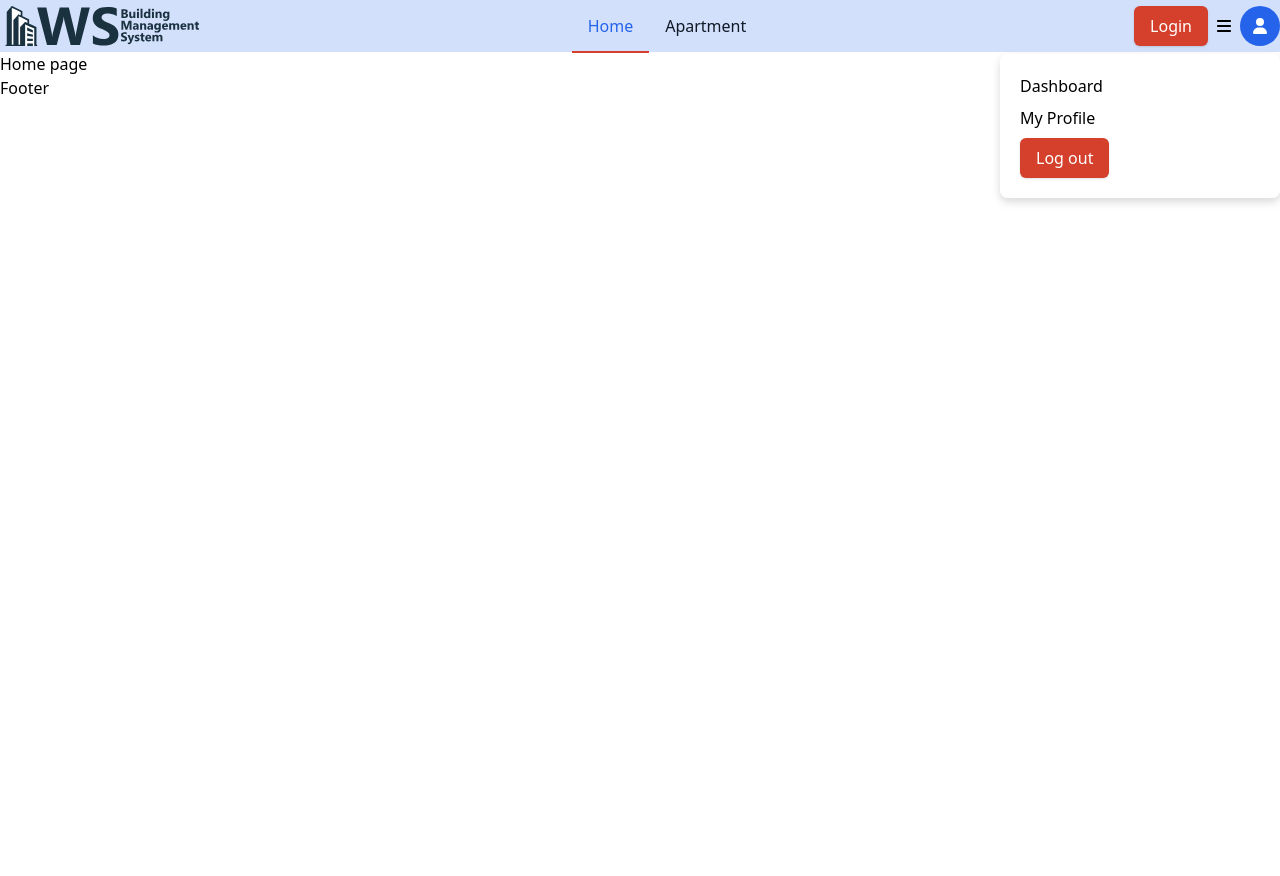
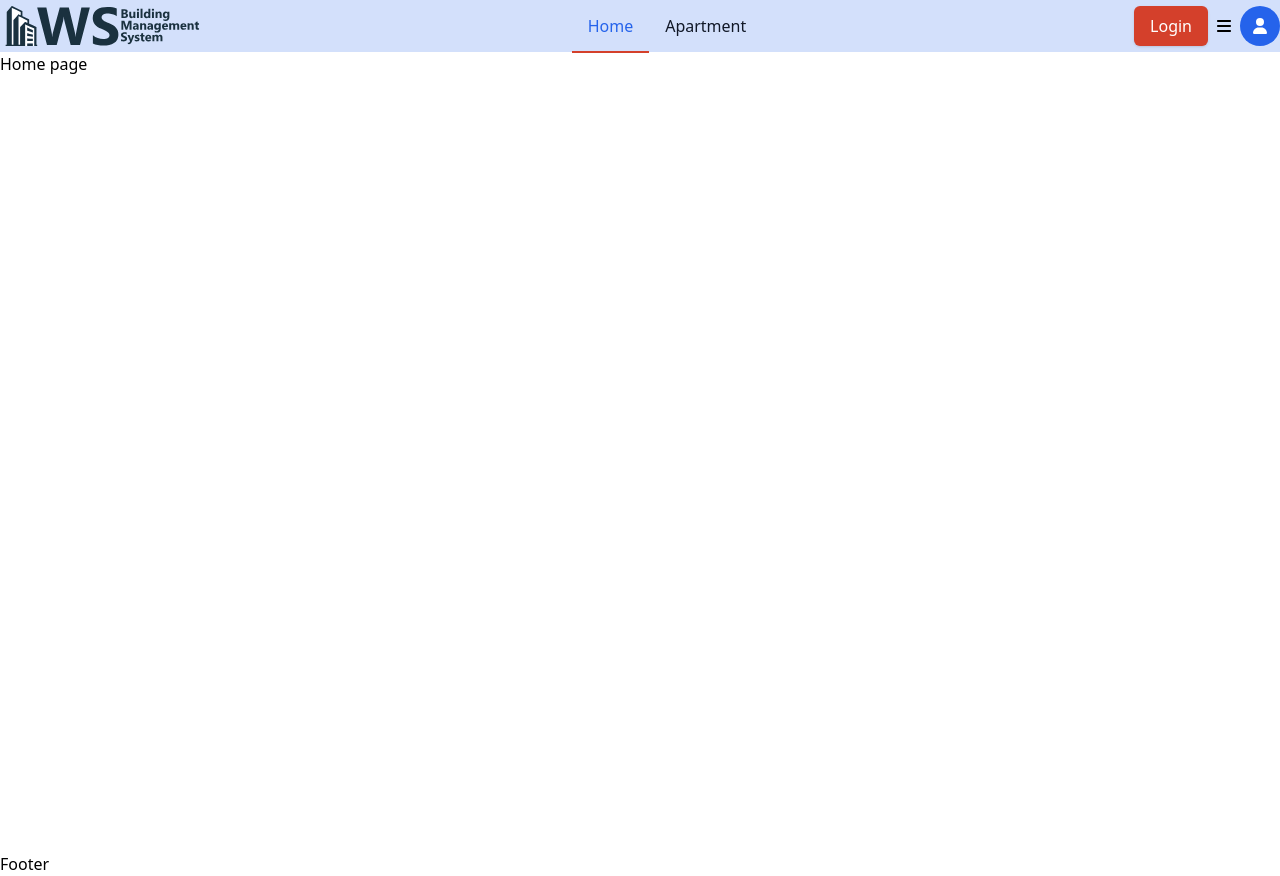
Before and after one commit to wahednur/mbs-client, a React (Vite) app: page / in a window 1280 px wide. Before the commit the page ends 800 px from the top, so only its background shows below. Built offline with nearby package versions, Linux system fonts and the light colour scheme.

Commit message:
user nav done

```diff
--- a/src/components/navbars/TopUserNav.jsx
+++ b/src/components/navbars/TopUserNav.jsx
@@ -1,9 +1,28 @@
-import React from "react";
+import React, { useEffect, useRef, useState } from "react";
 import { FaBars, FaUser } from "react-icons/fa6";
 import { NavLink } from "react-router-dom";
 import Button from "../shared/buttons/Button";
 import LinkBtn from "../shared/links/LinkBtn";
 const TopUserNav = () => {
+  const [open, setOpen] = useState(false);
+  const menuRef = useRef(null);
+  const buttonRef = useRef(null);
+  // setOpen(false) ousite click
+  useEffect(() => {
+    const handleClickOutside = (event) => {
+      if (
+        menuRef.current &&
+        !menuRef.current.contains(event.target) &&
+        !buttonRef.current.contains(event.target)
+      ) {
+        setOpen(false);
+      }
+    };
+    document.addEventListener("mousedown", handleClickOutside);
+    return () => {
+      document.removeEventListener("mousedown", handleClickOutside);
+    };
+  }, []);
   return (
     <div className="relative">
       <div className="flex items-center gap-2 ">
@@ -11,11 +30,18 @@ const TopUserNav = () => {
         <button>
           <FaBars />
         </button>
-        <button className="bg-primary text-white cursor-pointer hover:bg-btn duration-300 flex items-center justify-center w-10 h-10 rounded-full">
+        <button
+          ref={buttonRef}
+          onClick={() => setOpen(!open)}
+          className={`user-nav`}
+        >
           <FaUser />
         </button>
       </div>
-      <div className="absolute top-12 right-0 w-[280px] bg-white p-5 drop-shadow-lg rounded-lg">
+      <div
+        ref={menuRef}
+        className={`user-nav-container ${open ? "open" : "-right-[1000px]"}`}
+      >
         <ul className="flex flex-col gap-2">
           <li>
             <NavLink to={"/dashboard"}>Dashboard</NavLink>
--- a/src/index.css
+++ b/src/index.css
@@ -55,4 +55,13 @@
 .desk-nav ul li a.active {
   @apply text-primary border-b-2 border-btn;
 }
+.user-nav {
+  @apply bg-primary text-white cursor-pointer hover:bg-btn duration-300 flex items-center justify-center w-10 h-10 rounded-full;
+}
+.user-nav-container {
+  @apply absolute top-12 w-[280px] bg-white p-5 drop-shadow-lg rounded-lg duration-500 z-50;
+}
+.user-nav-container.open {
+  @apply right-0;
+}
 /* Desktop navbar css end  */
--- a/src/layouts/RootLayout.jsx
+++ b/src/layouts/RootLayout.jsx
@@ -5,11 +5,11 @@ import Header from "../components/header/Header";
 
 const RootLayout = () => {
   return (
-    <div>
+    <div className="overflow-hidden">
       <div>
         <Header />
       </div>
-      <div>
+      <div className="min-h-screen">
         <Outlet />
       </div>
       <div>
```
